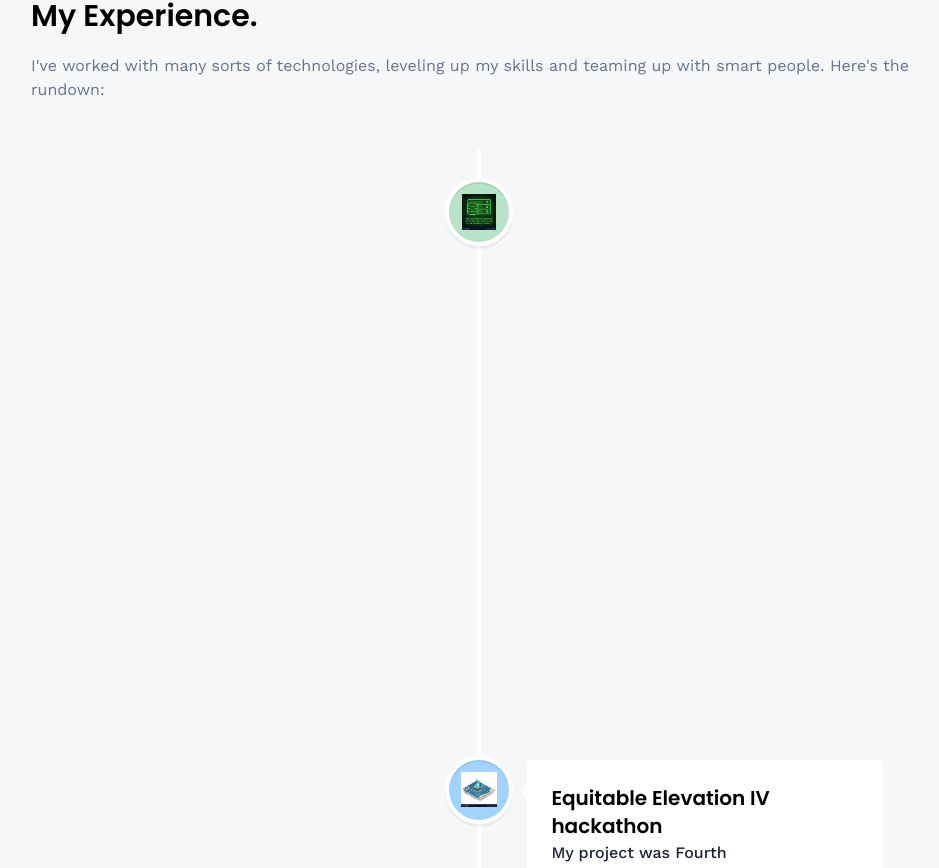
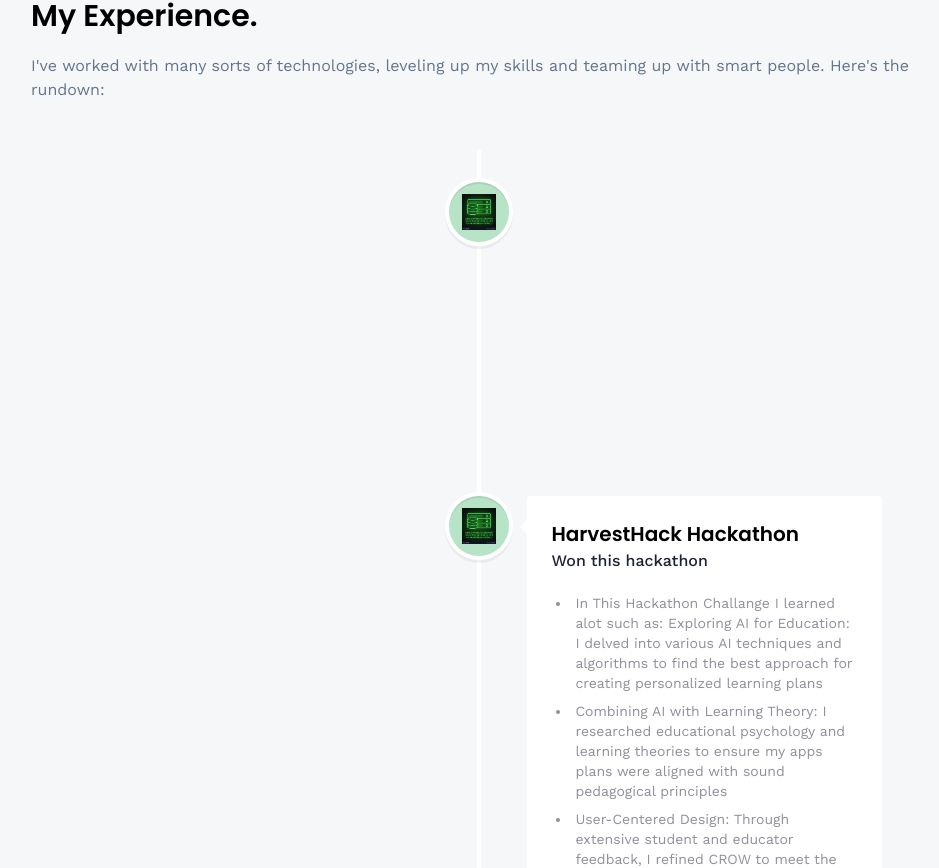
Before and after one commit to 169398/3d, a React (Vite) app: page /about in a window 1280 px wide. Shown: the part 842-1710 px from the top of the page, without its empty margins (161-1100 px from the left). Built offline with nearby package versions, Linux system fonts and the light colour scheme; no server answers.

Commit message:
Update index.js

```diff
--- a/src/constants/index.js
+++ b/src/constants/index.js
@@ -118,6 +118,17 @@
 
 export const experiences = [
 
+        {
+        title: "  I am a freelancer ",
+        company_name: "Freelance work  ",
+        icon: Hackathon,
+        iconBg: "#b7e4c7",
+        points: [
+
+
+           "I am a freelance web developer .Worked for many clients both local and international.this has gained me alot of experience and pushed me to continue learning new technologies    .",
+        ],
+    },
 
 
 
```
